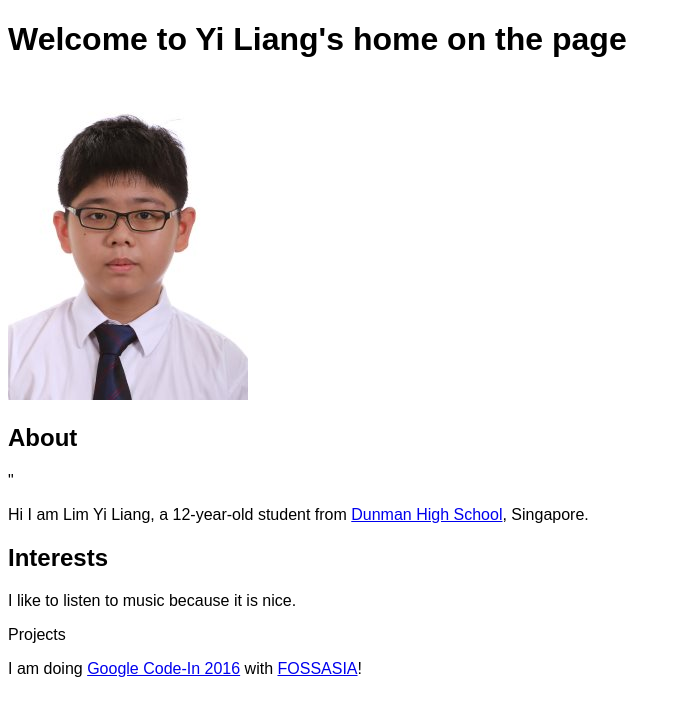
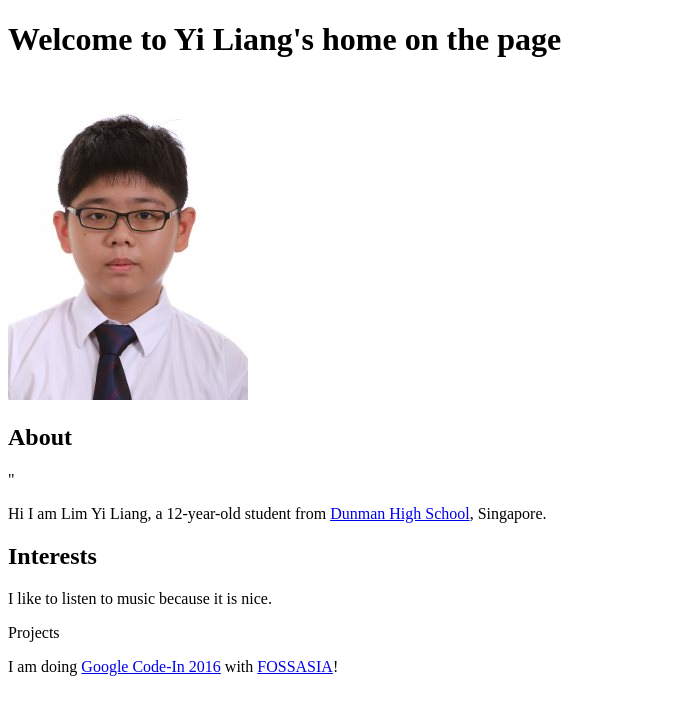
Before and after one commit to DHS17y1climyiliang/dhs17y1climyiliang.github.io, a plain HTML site: page index.html in a window 1280 px wide. Shown: the whole page, without its empty margins (0-681 px from the left). Drawn offline with Linux system fonts and the light colour scheme.

Commit message:
Update index.html

```diff
--- a/index.html
+++ b/index.html
@@ -3,8 +3,7 @@
 <head>
  <style>
     body{
-   background-color: Pale-green;
-     font-family: Arial
+   background-color: Pale-green
 }
 </style>
 </head>
```
